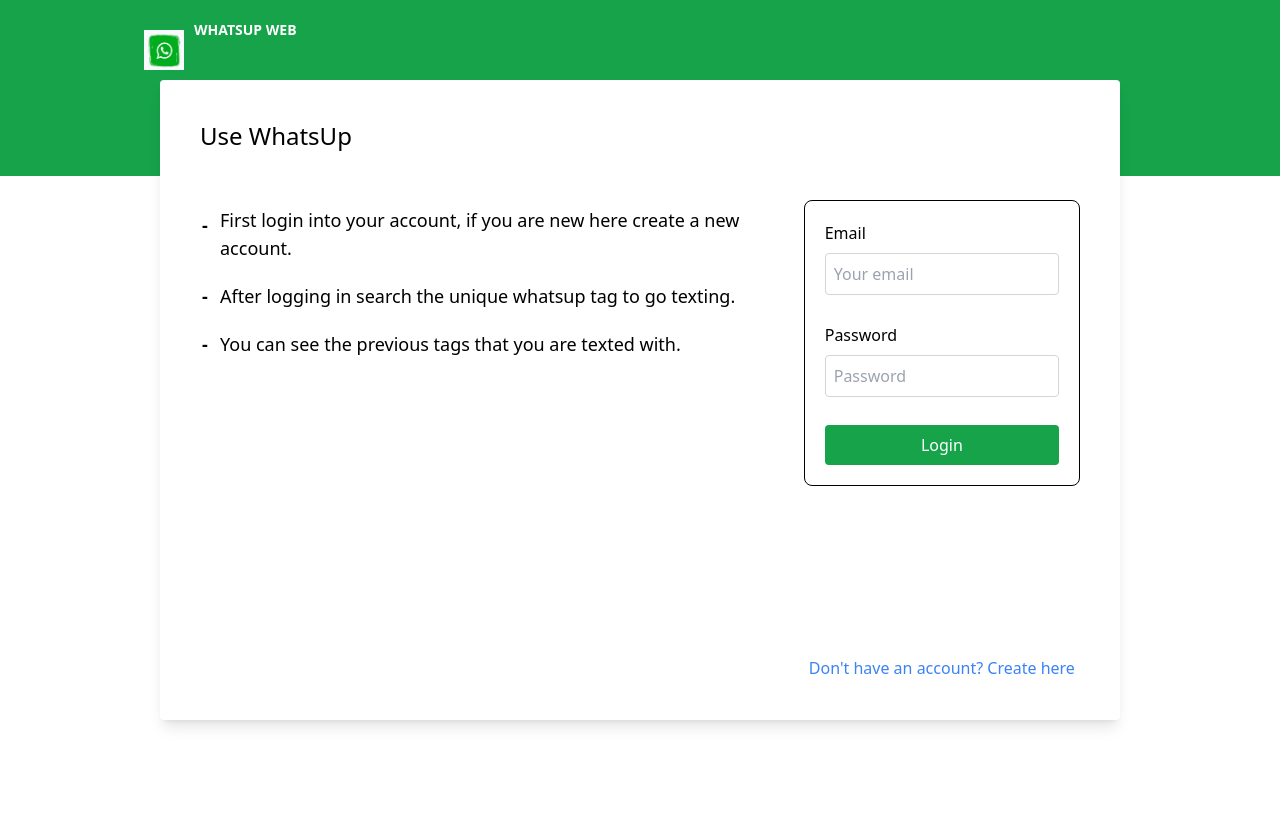
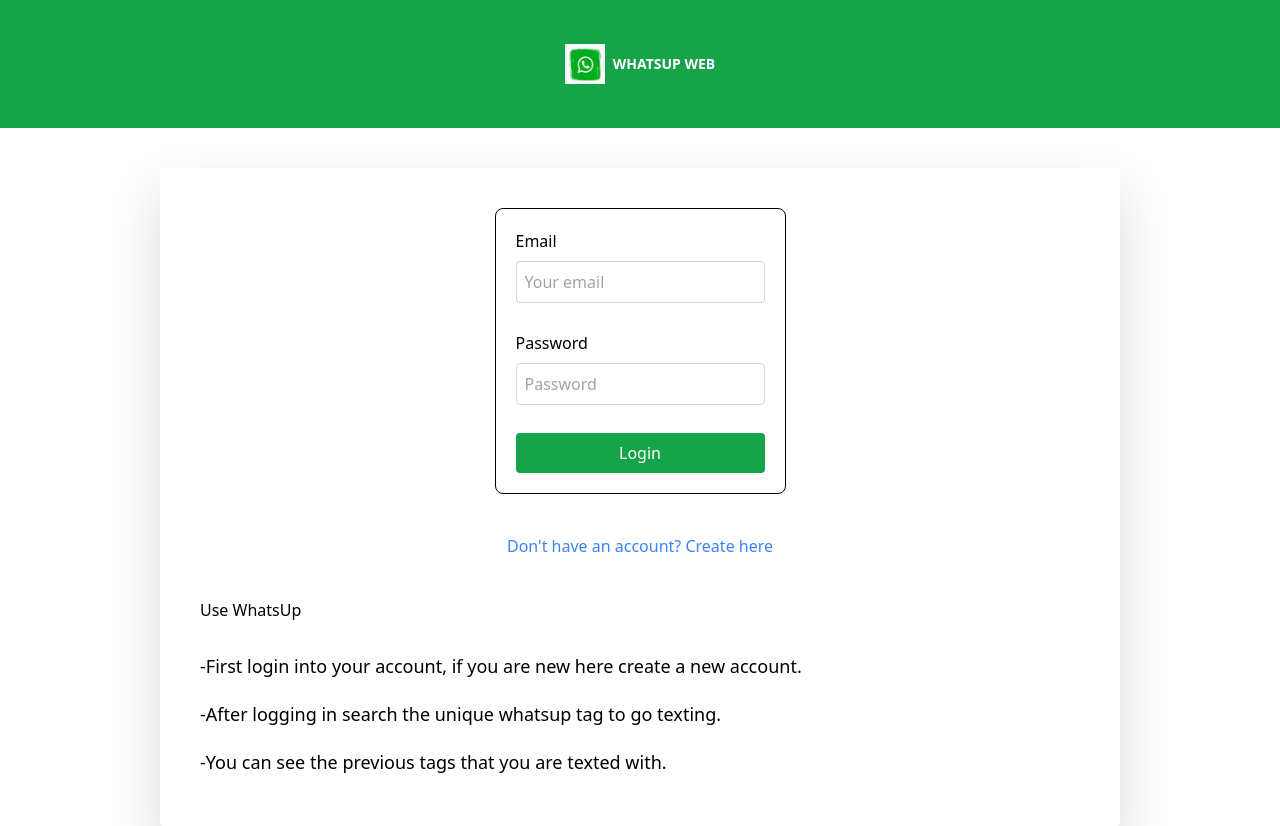
Before and after one commit to leocodeio/whatsup, a React (Create React App) app in the folder frontend/: page / in a window 1280 px wide. Before the commit the page ends 800 px from the top, so only its background shows below. Built offline with nearby package versions, Linux system fonts and the light colour scheme.

Commit message:
css updating

```diff
--- a/frontend/src/App.js
+++ b/frontend/src/App.js
@@ -1,4 +1,4 @@
-// import "./App.css";
+import "./App.css";
 import Start from "./screens/Start";
 import { BrowserRouter, Route, Routes } from 'react-router-dom';
 import Text from "./screens/Text";
@@ -7,7 +7,7 @@
 
 function App() {
   return (
-    <div className="App">
+    <div className="h-svh w-svw">
       <BrowserRouter>
         <AccountDetails>
           <Routes>
--- a/frontend/src/components/textComponents/Chat.jsx
+++ b/frontend/src/components/textComponents/Chat.jsx
@@ -4,14 +4,12 @@
 const Chat = () => {
   return (
     <>
-      <div className="chat-area">
-        <form method="post" className="message-sending">
-          <input type="text" placeholder="message..." />
-          <button type="submit">
-            <IoIosSend />
-          </button>
-        </form>
-      </div>
+      <form method="post" className="flex items-center justify-between">
+        <input type="text" placeholder="Message..." />
+        <button type="submit">
+          <IoIosSend style={{fontSize: '25px', color:'black'}}/>
+        </button>
+      </form>
     </>
   );
 };
--- a/frontend/src/components/textComponents/Menu.jsx
+++ b/frontend/src/components/textComponents/Menu.jsx
@@ -26,10 +26,9 @@
 
   return (
     <>
-      <div className="h-90 w-80">
         <form
           method="post"
-          className="flex border-black border-solid border-4"
+          className="mb-4 pl-2 pr-4 flex align-center justify-between p-2 m-4 border-solid border-black border-2 rounded-lg"
           onSubmit={handleSearch}
         >
           <input
@@ -42,7 +41,6 @@
             <FaSearch />
           </button>
         </form>
-      </div>
     </>
   );
 };
--- a/frontend/src/components/textComponents/MenuHeader.jsx
+++ b/frontend/src/components/textComponents/MenuHeader.jsx
@@ -32,7 +32,7 @@
         aria-haspopup="true"
         aria-expanded={open ? "true" : undefined}
         onClick={handleClick}
-      ><IoPerson style={{ fontSize: '30px' }} />
+      ><IoPerson style={{ fontSize: '30px', color:'black'}} />
       </Button>
       <Menu
         id="demo-positioned-menu"
--- a/frontend/src/screens/Start.jsx
+++ b/frontend/src/screens/Start.jsx
@@ -13,41 +13,40 @@
 
   const { isLogged } = useContext(AccountContext);
 
-  return isLogged === "yes"? (
+  return isLogged === "yes" ? (
     <>
       <Text />
     </>
   ) : (
     <>
-      <header className="bg-green-600 flex gap-2.5 p-5 pl-36 h-44 relative">
-        <img src={whatsup} alt="Whatsup Logo" className="mt-2.5 h-10 w-10" />
-        <h5 className="text-sm font-semibold text-white">WHATSUP WEB</h5>
+    <div className="h-svh w-svw">
+      <header className="bg-green-600 flex p-5 h-32 w-full justify-center items-center">
+        <img src={whatsup} alt="Whatsup Logo" className="h-10 w-10" />
+        <h5 className="text-sm font-semibold text-white ml-2">WHATSUP WEB</h5>
       </header>
-      <div className="flex">
-        <div className="h-4/5 w-3/4 bg-white p-10 rounded shadow-lg absolute top-2/4 left-2/4 transform -translate-x-2/4 -translate-y-2/4 text-black flex flex-row justify-around gap-7.5">
-          <div className="how-to-use">
-            <h2 className="font-light text-2xl">Use WhatsUp</h2>
-            <br />
-            <ul className="list-none p-0 m-5 text-left font-normal text-lg">
-              <li className="relative py-2.5 before:content-['-'] before:text-black before:font-bold before:absolute before:left-[-1em] before:top-[20%]">
-                First login into your account, if you are new here create a new account.
-              </li>
-              <li className="relative py-2.5 before:content-['-'] before:text-black before:font-bold before:absolute before:left-[-1em] before:top-[20%]">
-                After logging in search the unique whatsup tag to go texting.
-              </li>
-              <li className="relative py-2.5 before:content-['-'] before:text-black before:font-bold before:absolute before:left-[-1em] before:top-[20%]">
-                You can see the previous tags that you are texted with.
-              </li>
-            </ul>
-          </div>
-          <div className="flex items-center justify-between flex-col gap-5 mt-20">
-            {isUser === "yes"? (
-              <Login onFormSwitch={toggle} />
-            ) : (
-              <Register onFormSwitch={toggle} />
-            )}
-          </div>
+      <div className="flex flex-col h-auto w-11/12 bg-white p-10 rounded drop-shadow-2xl mx-auto my-10 text-black gap-10 md:w-3/4">
+        <div className="flex items-center justify-center flex-col gap-5">
+          {isUser === "yes" ? (
+            <Login onFormSwitch={toggle} />
+          ) : (
+            <Register onFormSwitch={toggle} />
+          )}
         </div>
+        <div className="how-to-use">
+          <h2 className="font-light text-2l text-center md:text-left">Use WhatsUp</h2>
+          <ul className="list-none p-0 mt-5 text-left font-normal text-lg">
+            <li className="relative py-2.5 before:text-black before:font-bold before:absolute before:left-0 before:top-[20%] before:pr-2">
+              -First login into your account, if you are new here create a new account.
+            </li>
+            <li className="relative py-2.5 before:text-black before:font-bold before:absolute before:left-0 before:top-[20%] before:pr-2">
+              -After logging in search the unique whatsup tag to go texting.
+            </li>
+            <li className="relative py-2.5 before:text-black before:font-bold before:absolute before:left-0 before:top-[20%] before:pr-2">
+              -You can see the previous tags that you are texted with.
+            </li>
+          </ul>
+        </div>
+      </div>
       </div>
     </>
   );
--- a/frontend/src/screens/Text.jsx
+++ b/frontend/src/screens/Text.jsx
@@ -6,12 +6,13 @@
 const Text = () => {
   return (
     <>
-      <div className="flex flex-col">
+      <div className="p-3 mb-4 bg-gradient-to-l from-green-500 flex items-center justify-between">
+        <h1 className="text-xl font-black font-bold">WhatsUp</h1>
         <MenuHeader />
-        <div className="flex border-solid border-black border-4">
-          <Menu />
-          <Chat />
-        </div>
+      </div>
+        <Menu />
+      <div className="p-2 m-4 border-solid border-black border-2 rounded-lg">
+        <Chat />
       </div>
     </>
   );
```
